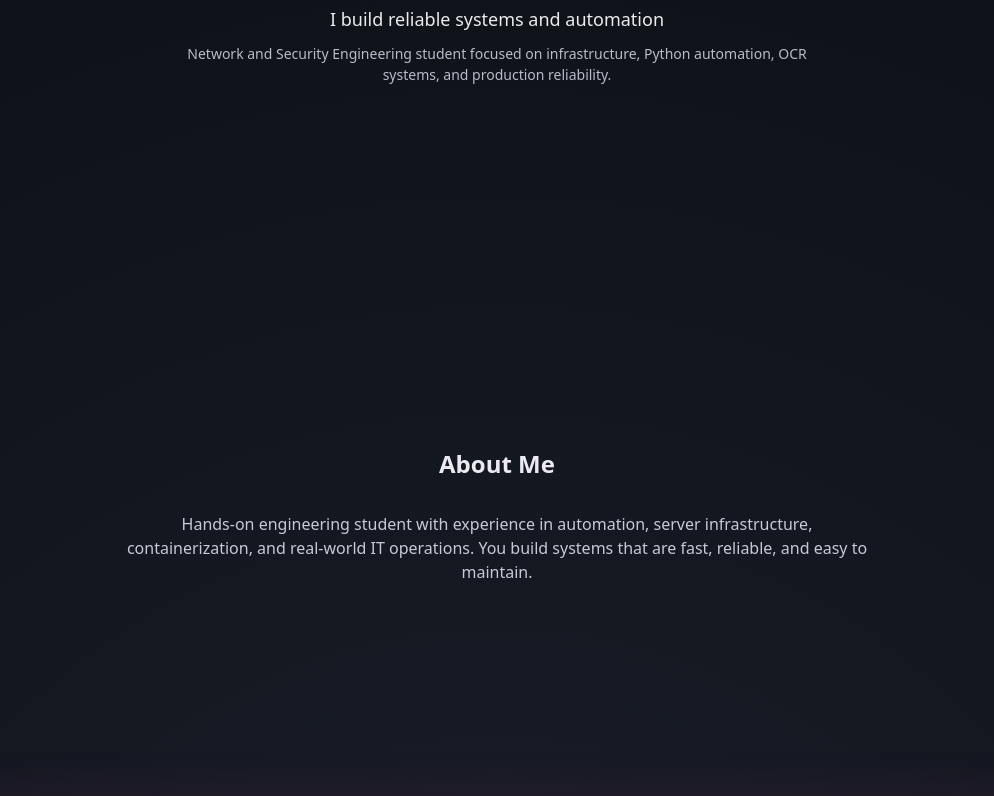
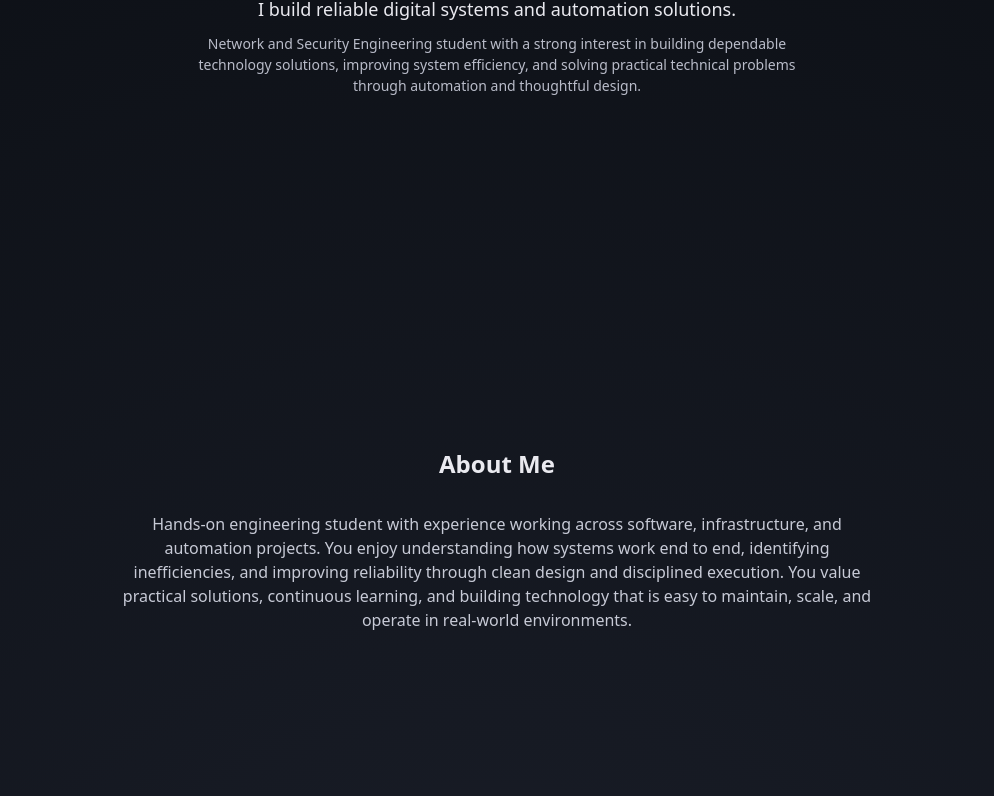
Before and after one commit to Divan-99/divanimmelman-site, a plain HTML site: page index.html in a window 1280 px wide. Shown: the part 404-1200 px from the top of the page, without its empty margins (143-1137 px from the left). Drawn offline with Linux system fonts and the light colour scheme.

Commit message:
Broaden and expand hero and about copy

```diff
--- a/index.html
+++ b/index.html
@@ -20,19 +20,22 @@
 
 <section class="hero">
     <h1>Hi, my name is <span>Divan Immelman</span></h1>
-    <p class="tagline">I build reliable systems and automation</p>
+    <p class="tagline">I build reliable digital systems and automation solutions.</p>
     <p class="subtitle">
-        Network and Security Engineering student focused on infrastructure, Python automation,
-        OCR systems, and production reliability.
+        Network and Security Engineering student with a strong interest in building dependable
+        technology solutions, improving system efficiency, and solving practical technical
+        problems through automation and thoughtful design.
     </p>
 </section>
 
 <section id="about" class="section">
     <h2>About Me</h2>
     <p class="center-text">
-        Hands-on engineering student with experience in automation, server infrastructure,
-        containerization, and real-world IT operations. You build systems that are fast, reliable,
-        and easy to maintain.
+        Hands-on engineering student with experience working across software, infrastructure,
+        and automation projects. You enjoy understanding how systems work end to end, identifying
+        inefficiencies, and improving reliability through clean design and disciplined execution.
+        You value practical solutions, continuous learning, and building technology that is easy
+        to maintain, scale, and operate in real-world environments.
     </p>
 </section>
 
```
